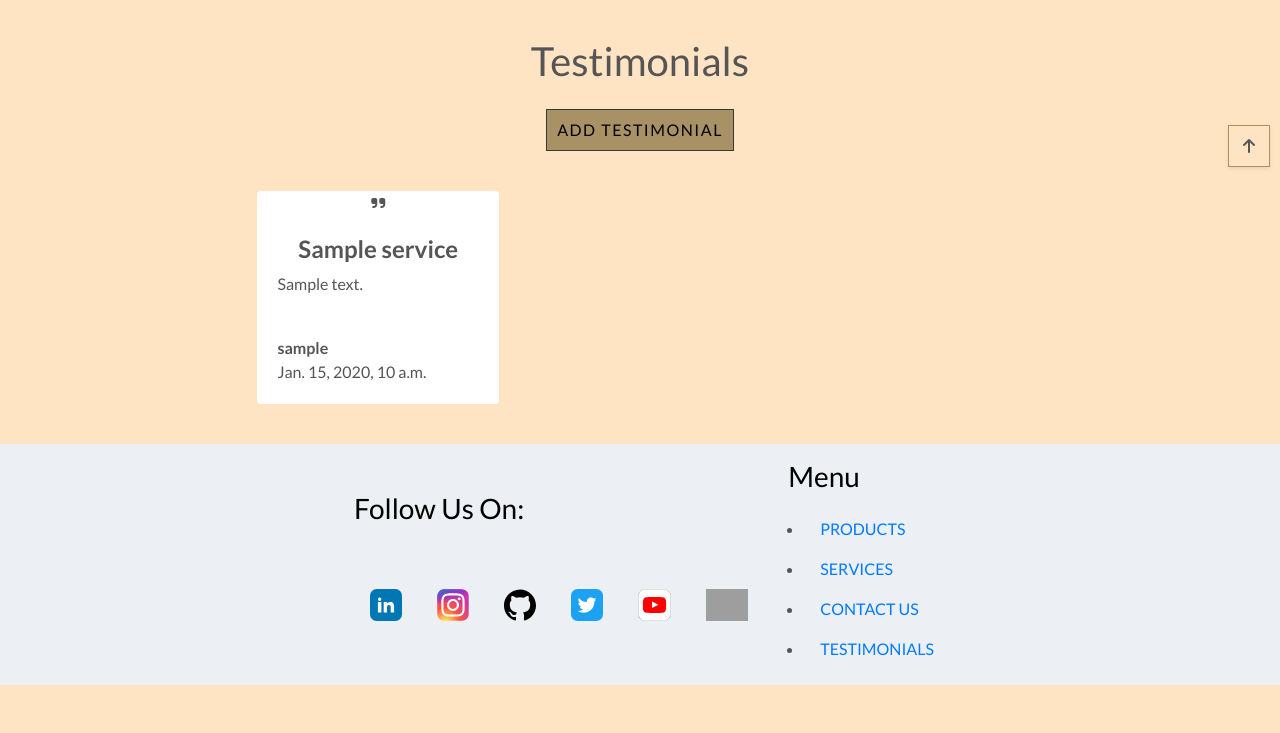
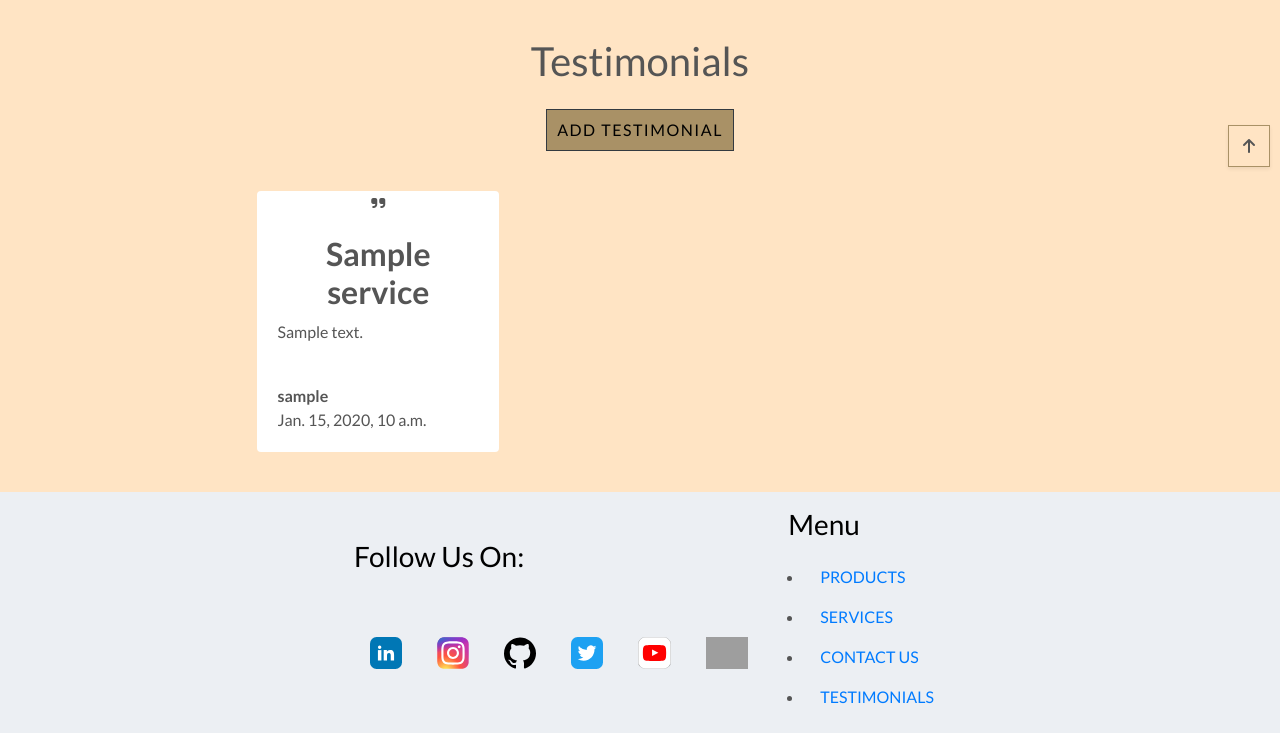
Before and after one commit to SnezhanaZdravkova/Boutique-Snow-White, a Django app: page /testimonials/ in a window 1280 px wide. Shown: the part 623-1356 px from the top of the page. Before the commit the page ends 1308 px from the top, so only its background shows below. Run offline with Django 3.2, Linux system fonts and the light colour scheme; tables that the repository leaves empty hold one stand-in row (values such as "Sample post"); some libraries are stand-ins or nearby versions; grey boxes are pictures that could not be loaded.

Commit message:
Add h2 instead h4

```diff
--- a/testimonials/templates/testimonials/testimonials.html
+++ b/testimonials/templates/testimonials/testimonials.html
@@ -32,7 +32,7 @@
                     <i class="fas fa-quote-right"></i>
                 </div>
                 <div class="card-body">
-                    <h4 class="text-center"><strong>{{ testimonial.service.name }}</strong></h4>
+                    <h2 class="text-center"><strong>{{ testimonial.service.name }}</strong></h2>
                     {{ testimonial.body }}
                 </div>
                 <div class="card-body">
```
